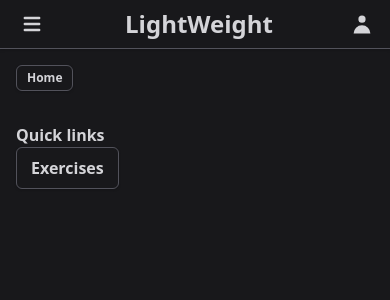
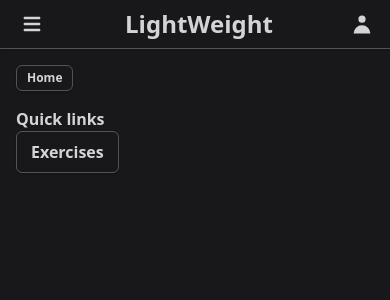
Before and after one commit to joshuasearle/light-weight, a React (Vite) app: page / in a window 390 px wide. Shown: the top 300 px of the page. Built offline with nearby package versions, Linux system fonts and the light colour scheme.

Commit message:
fix: breadcrumb lower padding on mobile

```diff
--- a/src/App.tsx
+++ b/src/App.tsx
@@ -118,7 +118,7 @@ function App() {
           <Breadcrumbs />
         </div>
 
-        <div className="border-border sm:shadow-sm shadow-shadow sm:border sm:rounded-md p-4 mt-4">
+        <div className="border-border sm:shadow-sm shadow-shadow sm:border sm:rounded-md p-4 sm:pt-4 pt-0 mt-4">
           <Routes>
             <Route path="/" element={<Dashboard />} />
             <Route path="/exercises" element={<Exercises />} />
```
